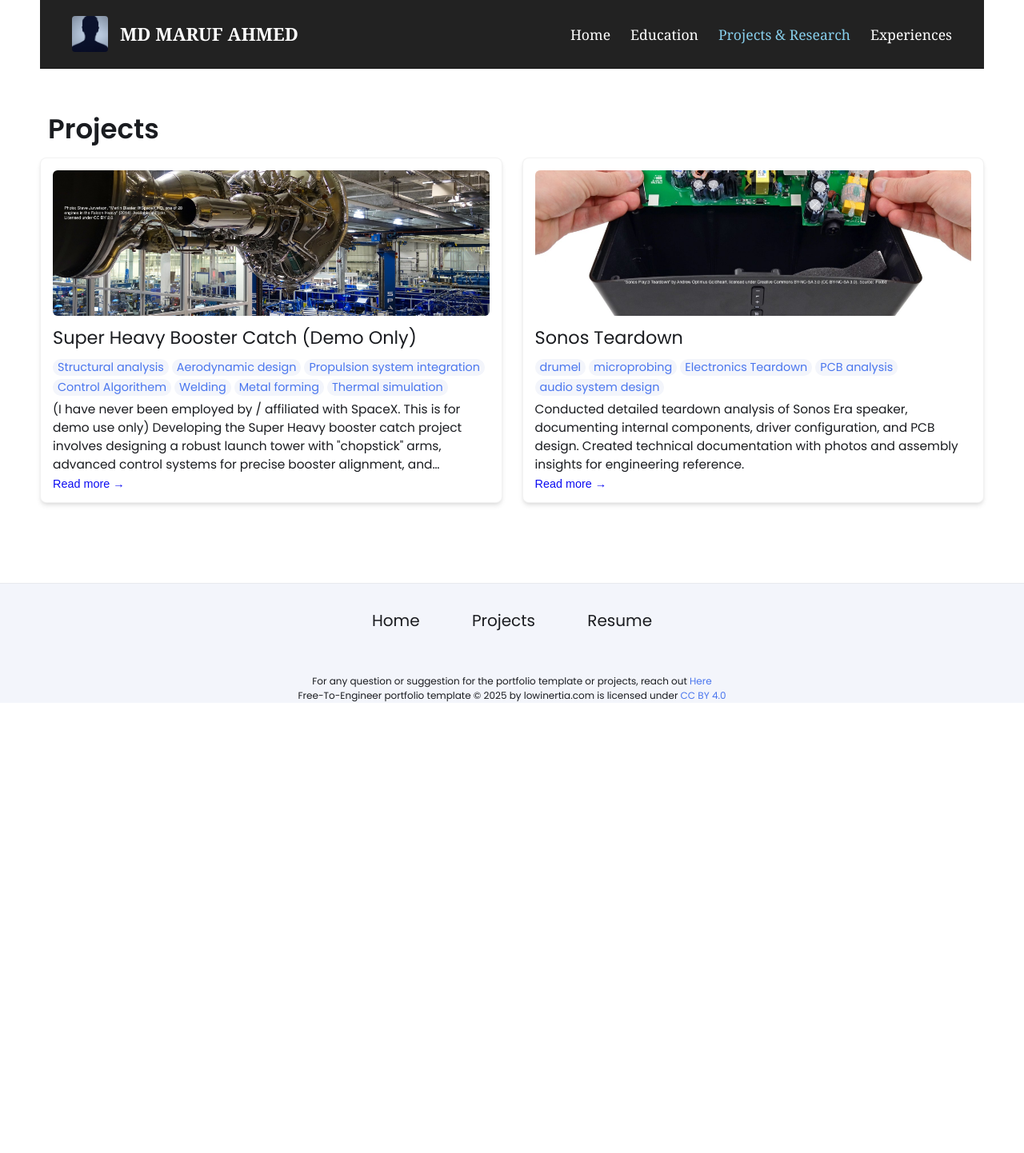
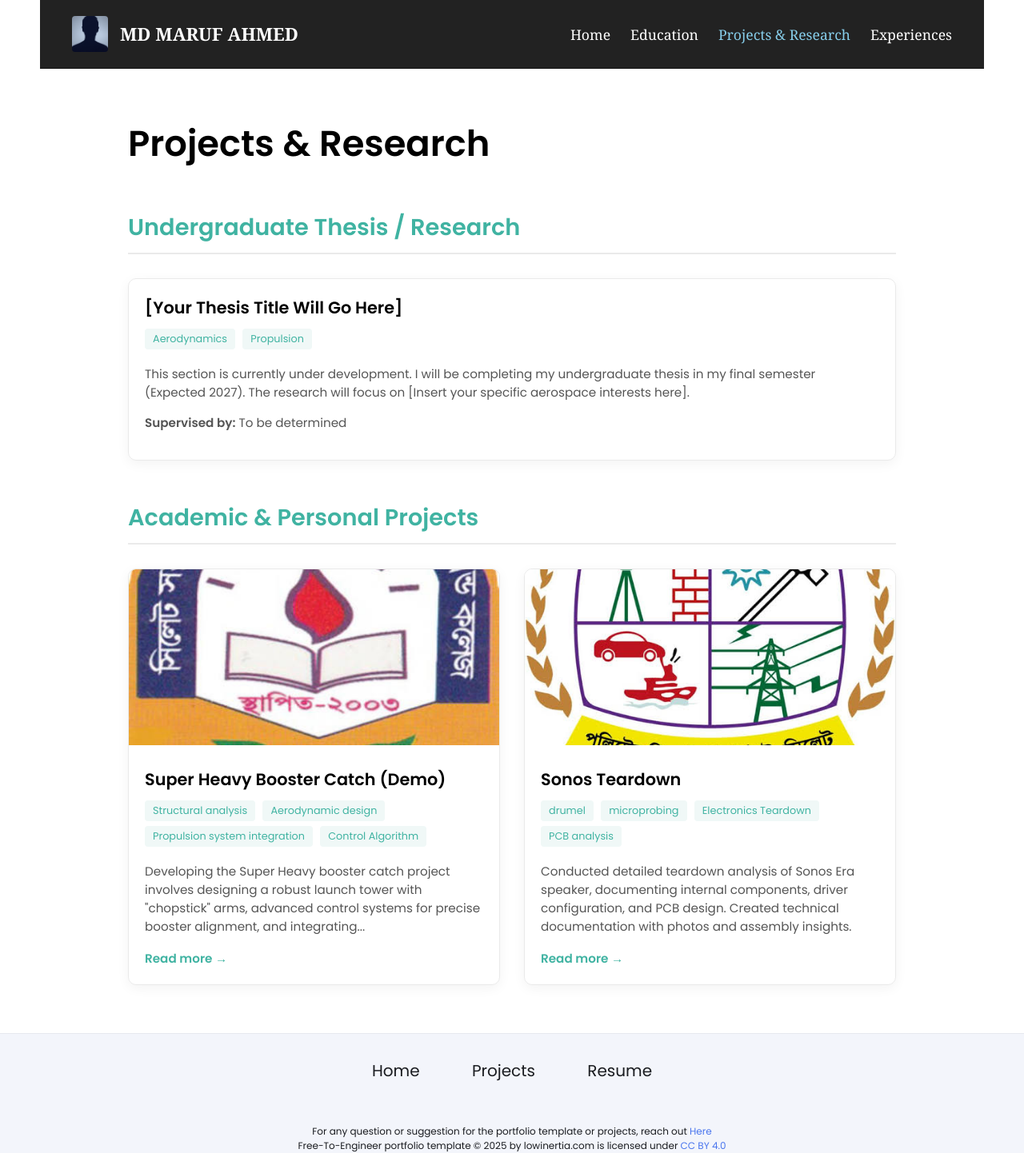
Before and after one commit to maruf066/maruf066.github.io, a Jekyll site: the page built from projects.html, in a window 1280 px wide. Shown: the whole page at 80% size. Built offline with Jekyll 4.4.1, drawn with Linux system fonts in a browser that asks for light colours; before the commit the page ends 900 px from its top, so only the background shows below that.

Commit message:
Update projects.html

```diff
--- a/projects.html
+++ b/projects.html
@@ -1,8 +1,168 @@
+---
+layout: wrapper
+title: Projects & Research
+permalink: /projects/
 ---
 
-layout: wrapper
-permalink: /projects/
+<style>
+  .portfolio-container {
+    max-width: 1000px;
+    margin: 60px auto;
+    padding: 0 20px;
+    font-family: 'Poppins', sans-serif;
+    color: #333;
+  }
 
----
+  /* THIS IS THE MAIN TITLE THAT WAS CHANGED */
+  .section-title {
+    font-size: 2.8rem;
+    font-weight: 700;
+    color: #000;
+    text-align: left;
+    margin-bottom: 40px;
+  }
 
-{% include projects.html%}
+  .sub-section-title {
+    font-size: 1.8rem;
+    color: #40b3a2; /* Teal color */
+    border-bottom: 2px solid #eaeaea;
+    padding-bottom: 10px;
+    margin-top: 50px;
+    margin-bottom: 30px;
+  }
+
+  .portfolio-grid {
+    display: grid;
+    grid-template-columns: repeat(auto-fit, minmax(400px, 1fr));
+    gap: 30px;
+    margin-bottom: 50px;
+  }
+
+  .portfolio-card {
+    border: 1px solid #eaeaea;
+    border-radius: 10px;
+    overflow: hidden;
+    box-shadow: 0 4px 15px rgba(0,0,0,0.05);
+    transition: transform 0.3s ease;
+  }
+
+  .portfolio-card:hover {
+    transform: translateY(-5px);
+  }
+
+  .portfolio-card img {
+    width: 100%;
+    height: 220px;
+    object-fit: cover;
+  }
+
+  .portfolio-content {
+    padding: 20px;
+  }
+
+  .portfolio-content h3 {
+    font-size: 1.3rem;
+    font-weight: 600;
+    margin: 0 0 10px 0;
+    color: #000;
+  }
+
+  .tags {
+    margin-bottom: 15px;
+  }
+
+  .tags span {
+    display: inline-block;
+    background-color: #f0f8f7;
+    color: #40b3a2;
+    font-size: 0.8rem;
+    padding: 4px 10px;
+    border-radius: 4px;
+    margin-right: 5px;
+    margin-bottom: 5px;
+    font-weight: 500;
+  }
+
+  .portfolio-content p {
+    font-size: 0.95rem;
+    line-height: 1.5;
+    color: #555;
+    margin-bottom: 15px;
+  }
+
+  .read-more {
+    color: #40b3a2;
+    text-decoration: none;
+    font-weight: 600;
+    font-size: 0.95rem;
+  }
+
+  .read-more:hover {
+    text-decoration: underline;
+  }
+</style>
+
+<div class="portfolio-container">
+
+  <!-- Main Heading Updated to Match Navbar -->
+  <h1 class="section-title">Projects & Research</h1>
+
+  <!-- ============================== -->
+  <!-- SECTION 1: RESEARCH            -->
+  <!-- ============================== -->
+  <h2 class="sub-section-title">Undergraduate Thesis / Research</h2>
+
+  <div class="portfolio-grid">
+    <div class="portfolio-card">
+      <div class="portfolio-content">
+        <h3>[Your Thesis Title Will Go Here]</h3>
+        <div class="tags">
+          <span>Aerodynamics</span>
+          <span>Propulsion</span>
+        </div>
+        <p>This section is currently under development. I will be completing my undergraduate thesis in my final semester (Expected 2027). The research will focus on [Insert your specific aerospace interests here].</p>
+        <p><strong>Supervised by:</strong> To be determined</p>
+      </div>
+    </div>
+  </div>
+
+  <!-- ============================== -->
+  <!-- SECTION 2: PROJECTS            -->
+  <!-- ============================== -->
+  <h2 class="sub-section-title">Academic & Personal Projects</h2>
+
+  <div class="portfolio-grid">
+    <!-- Project 1 -->
+    <div class="portfolio-card">
+      <img src="{{ site.baseurl }}/assets/images/MODEL LOGO.jpg" alt="Project Image"> <!-- Replace with your project image -->
+      <div class="portfolio-content">
+        <h3>Super Heavy Booster Catch (Demo)</h3>
+        <div class="tags">
+          <span>Structural analysis</span>
+          <span>Aerodynamic design</span>
+          <span>Propulsion system integration</span>
+          <span>Control Algorithm</span>
+        </div>
+        <p>Developing the Super Heavy booster catch project involves designing a robust launch tower with "chopstick" arms, advanced control systems for precise booster alignment, and integrating...</p>
+        <a href="#" class="read-more">Read more &rarr;</a>
+      </div>
+    </div>
+
+    <!-- Project 2 -->
+    <div class="portfolio-card">
+      <img src="{{ site.baseurl }}/assets/images/SPI LOGO.jpg" alt="Project Image"> <!-- Replace with your project image -->
+      <div class="portfolio-content">
+        <h3>Sonos Teardown</h3>
+        <div class="tags">
+          <span>drumel</span>
+          <span>microprobing</span>
+          <span>Electronics Teardown</span>
+          <span>PCB analysis</span>
+        </div>
+        <p>Conducted detailed teardown analysis of Sonos Era speaker, documenting internal components, driver configuration, and PCB design. Created technical documentation with photos and assembly insights.</p>
+        <a href="#" class="read-more">Read more &rarr;</a>
+      </div>
+    </div>
+  </div>
+
+</div>
```
